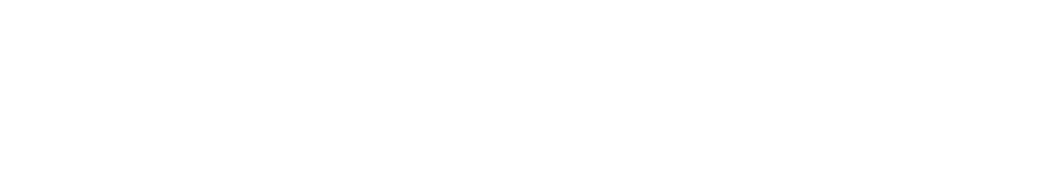
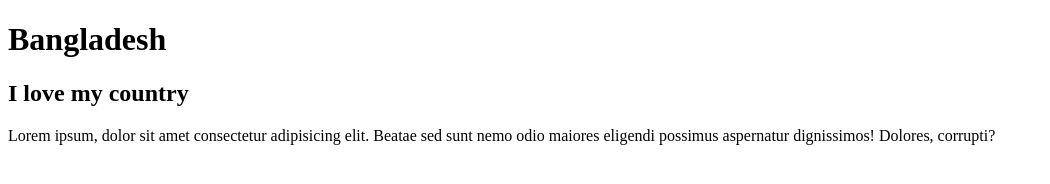
Before and after one commit to Rabbi4579/my-second-repo, a plain HTML site: page index.html in a window 1280 px wide. Shown: the whole page, without its empty margins (0-1050 px from the left). Drawn offline with Linux system fonts and the light colour scheme.

Commit message:
add header

```diff
--- a/index.html
+++ b/index.html
@@ -7,6 +7,8 @@
     <title>Document</title>
 </head>
 <body>
-
+    <h1>Bangladesh</h1>
+    <h2>I love my country</h2>
+    <P>Lorem ipsum, dolor sit amet consectetur adipisicing elit. Beatae sed sunt nemo odio maiores eligendi possimus aspernatur dignissimos! Dolores, corrupti?</P>
 </body>
 </html>
```
